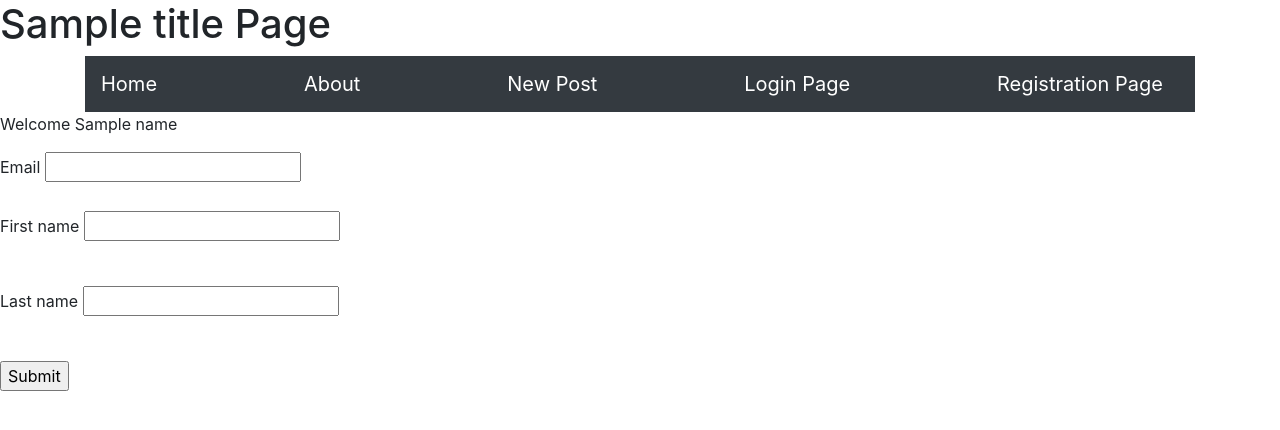
After one commit to omris-elda/flask-blog, a Flask app: template Application/templates/edit_account.html in a window 1280 px wide. The commit adds this page. Shown: the top 430 px of the page. Run offline with Flask 2, Linux system fonts and the light colour scheme; the template is opened without the code that fills it: most values are stand-ins (such as "Sample title", 1, 10 or a date in 2020); form fields are guessed from the names that the template uses; parts of the project's set-up code (start-up, migrations or seed data) failed here and were passed over; some libraries are stand-ins or nearby versions.

Commit message:
added edit account page v0.1

```diff
--- a/Application/models.py
+++ b/Application/models.py
@@ -14,7 +14,6 @@ class Posts(db.Model):
             "User ID: ", self.user_id, "\r\n",
             "Title: ", self.title, "\r\n", self.content
             ])
-
 
 @login_manager.user_loader
 def load_user(id):
--- /dev/null
+++ b/Application/templates/edit_account.html
@@ -0,0 +1,50 @@
+{% extends 'layout.html' %}
+{% block body_content %}
+
+<p>Welcome {{ name }}</p>
+<div class="form">
+    <form method="POST" action="">
+        {{ form.hidden_tag() }}
+        <div class="form_group">
+            {{ form.email.label }}
+            {{ form.email }}
+            {% if form.email.errors %}
+                <div class="error">
+                    {% for error in form.email.errors %}
+                        <span>{{ error }}</span>
+                    {% endfor %}
+                </div>
+            {% endif %}
+        </div>
+            <br>
+        <div class="form-group">
+            {{ form.first_name.label }}
+            {{ form.first_name }}
+            {% if form.first_name.errors %}
+                <div class="error">
+                    {% for error in form.first_name.errors %}
+                        <span>{{ error }}</span>
+                    {% endfor %}
+                </div>
+            {% endif %}
+        </div>
+			<br>
+        <div class="form-group">
+            {{ form.last_name.label }}
+            {{ form.last_name }}
+            {% if form.last_name.errors %}
+                <div class="error">
+                    {% for error in form.last_name.errors %}
+                        <span>{{ error }}</span>
+                    {% endfor %}
+                </div>
+            {% endif %}
+        </div>
+            <br>
+        <div class="form_group">
+            {{ form.submit }}
+        </div>
+    </form>
+</div>
+
+{% endblock %}
--- a/Application/templates/layout.html
+++ b/Application/templates/layout.html
@@ -15,6 +15,7 @@
             <a class="navbar-brand" href="newpost">New Post</a>
             {% if current_user.is_authenticated %}
             <a class="navbar-brand" href="logout">Log out</a>
+            <a class="navbar-brand" href="edit_account">Edit Account</a>
             {% else %}
             <a class="navbar-brand" href="login">Login Page</a>
             <a class="navbar-brand" href="register">Registration Page</a>
```
Also changed, not shown: Application/forms.py (+25 -0 lines), Application/route.py (+16 -0 lines).
